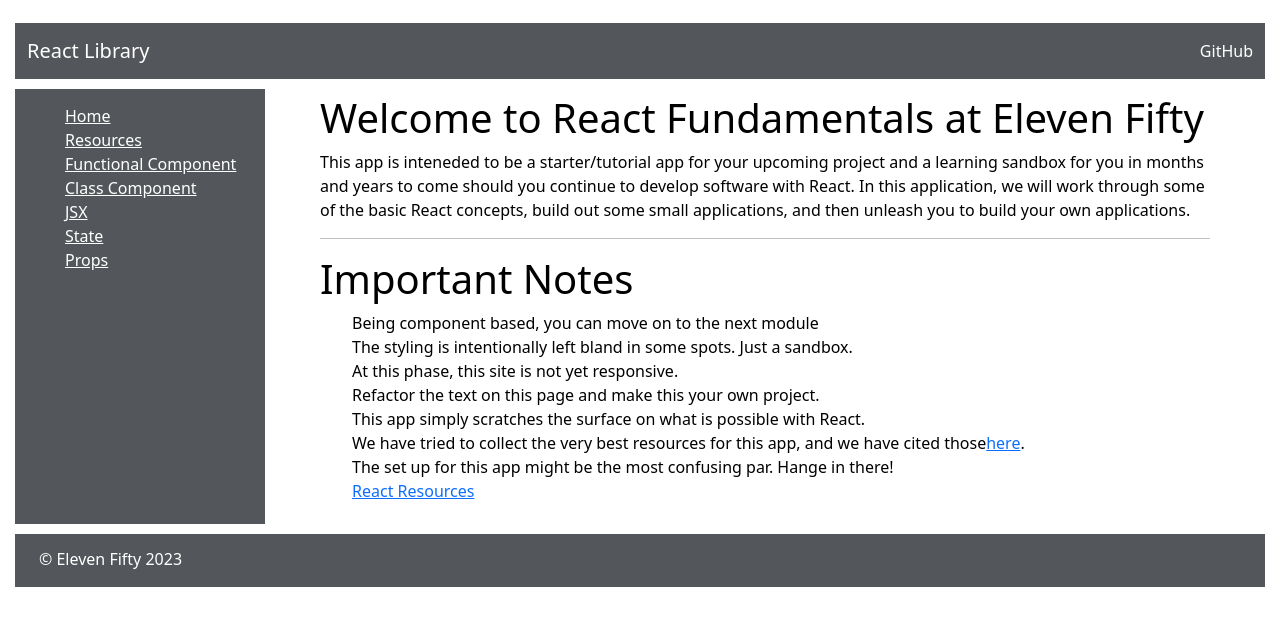
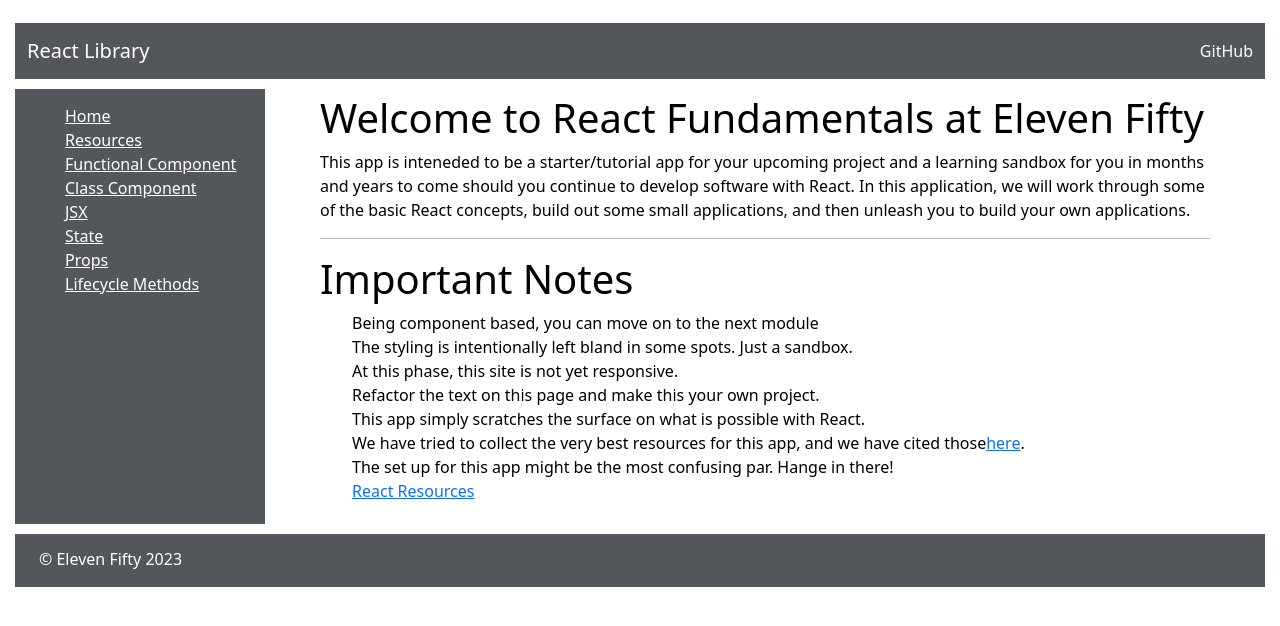
Before and after one commit to jbd-profdev/react-fundamentals, a React (Create React App) app: page / in a window 1280 px wide. Shown: the top 626 px of the page. Built offline with nearby package versions, Linux system fonts and the light colour scheme.

Commit message:
added lifcycle objects and added to sidebar

```diff
--- a/src/components/site/Sidebar.js
+++ b/src/components/site/Sidebar.js
@@ -11,6 +11,7 @@ import ClassComponentDemo from '../concepts/ClassComponents/ClassComponentDemo';
 import JSX from '../concepts/JSX/JSX';
 import State from '../concepts/State/State';
 import Props from '../concepts/Props/Props';
+import LifecycleMethods from '../concepts/LifecycleMethods/LifecycleMethods';
 
 const Sidebar = () => {
     return(
@@ -24,6 +25,7 @@ const Sidebar = () => {
                     <li><Link to='/jsx'>JSX</Link></li>
                     <li><Link to='/state'>State</Link></li>
                     <li><Link to='/props'>Props</Link></li>
+                    <li><Link to='/lifecyclemethods'>Lifecycle Methods</Link></li>
                 </ul>
             </div>
             <div className='sidebar-route'>
@@ -36,6 +38,7 @@ const Sidebar = () => {
                     <Route exact path='/jsx' element={<JSX/>}/>
                     <Route exact path='/state' element={<State/>}/>
                     <Route exact path='/props' element={<Props/>}/>
+                    <Route exact path='/lifecyclemethods' element={<LifecycleMethods/>}/>
                 </Routes>
             </div>
         </div>
```
Also changed, not shown: src/components/concepts/LifecycleMethods/ChildComponent/ChildComponent.js (added), src/components/concepts/LifecycleMethods/LifecycleMethods.js (added).
